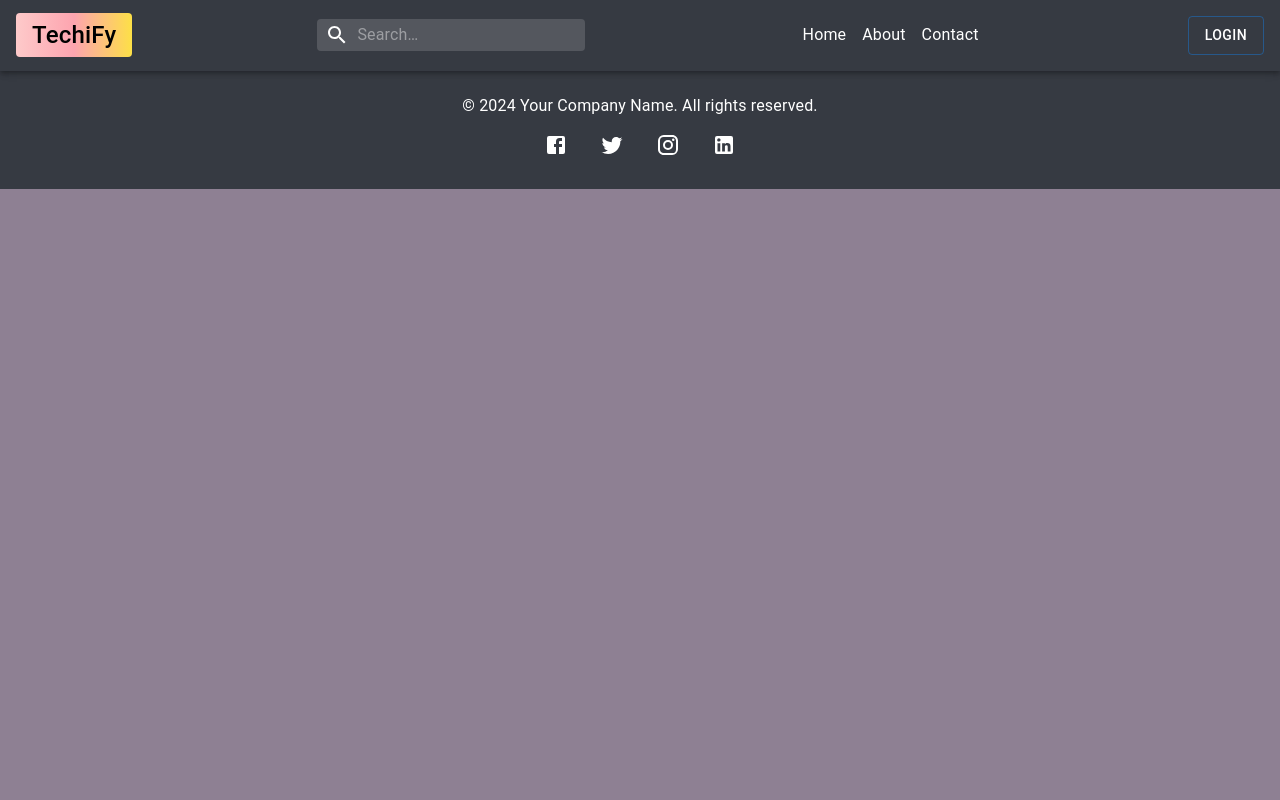
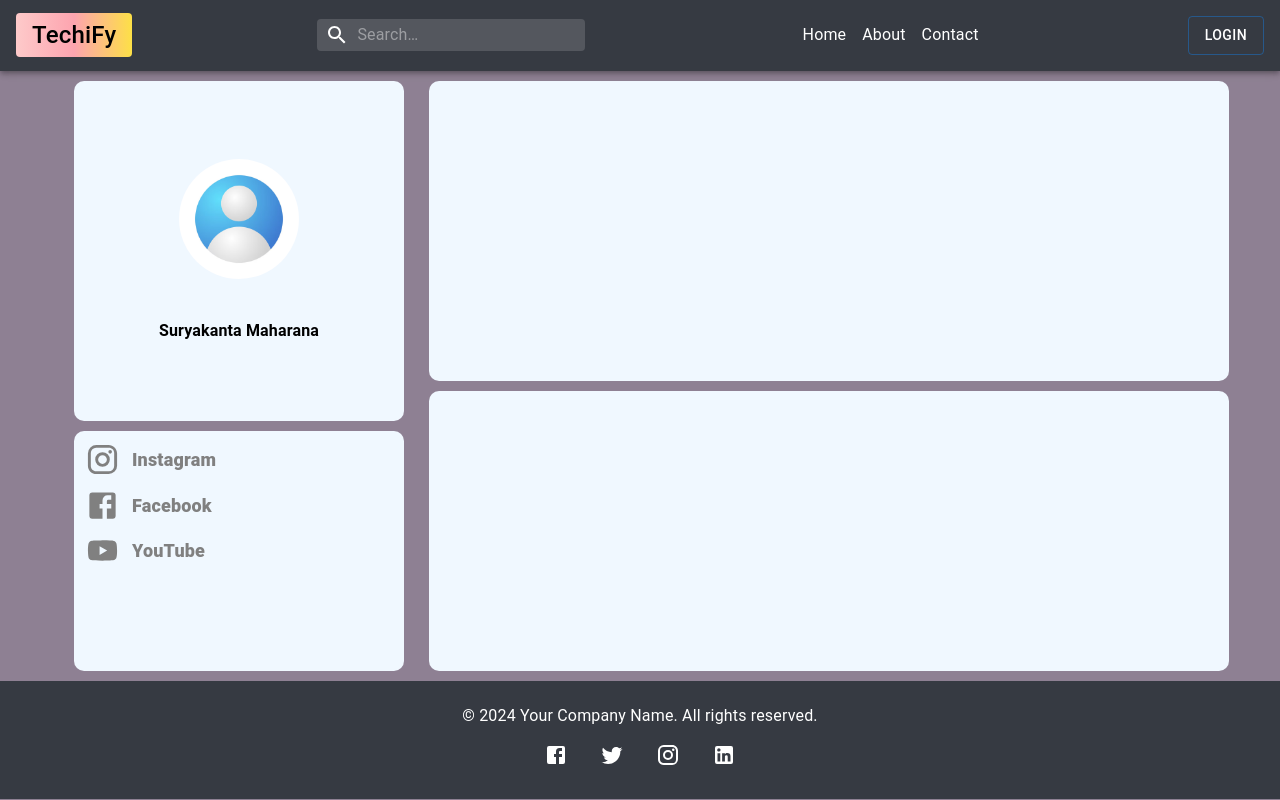
Before and after one commit to 9090856788/Blog-Application, a React (Vite) app in the folder Client/: page /UserProfile in a window 1280 px wide. Built offline with nearby package versions, Linux system fonts and the light colour scheme.

Commit message:
Profile adding

```diff
--- a/Client/src/App.jsx
+++ b/Client/src/App.jsx
@@ -9,12 +9,14 @@ import Contact from "./pages/ContactUs";
 import SignUp from "./pages/SignUp.jsx";
 import Login from "./pages/Login.jsx";
 import ForgotPassword from "./pages/ForgotPassword.jsx";
+import UserProfile from "./components/UserProfile"
 
 const App = () => {
   return (
     <BrowserRouter>
       <Header />
       <Routes>
+        <Route exact path="/UserProfile"  element={<UserProfile/>}/>
         <Route exact path="/" element={<Home />} />
         <Route exact path="/about" element={<About />} />
         <Route exact path="/contact" element={<Contact />} />
--- /dev/null
+++ b/Client/src/components/UserProfile.jsx
@@ -0,0 +1,133 @@
+import React from "react";
+import { Container, Box, Avatar, Typography } from "@mui/material";
+import InstagramIcon from "@mui/icons-material/Instagram";
+import FacebookIcon from "@mui/icons-material/Facebook";
+import YouTubeIcon from "@mui/icons-material/YouTube";
+
+const UserProfile = () => {
+  return (
+    <>
+      <Container
+        sx={{
+          height: "auto",
+          display: "flex",
+          alignItems: "center",
+          justifyContent: "space-around",
+          gap : "15px",
+        }}
+      >
+        <Box>
+          <Box
+            sx={{
+              borderRadius: "10px",
+              display: "flex",
+              alignItems: "center",
+              justifyContent: "center",
+              flexDirection: "column",
+              gap: "40px",
+              bgcolor: "rgb(240, 248, 255)",
+              height: "340px",
+              width: "330px",
+              margin: "10px",
+              padding: "5px",
+            }}
+          >
+            <Avatar
+              alt="Profile logo"
+              src="././public/Avtar.jpg"
+              sx={{ width: "120px", height: "auto" }}
+            ></Avatar>
+            <Typography sx={{ color: "black", fontWeight: "700" }}>
+              Suryakanta Maharana
+            </Typography>
+          </Box>
+
+          <Box
+            sx={{
+              borderRadius: "10px",
+              display: "flex",
+              alignItems: "baseline",
+              justifyContent: "baseline",
+              flexDirection: "column",
+              bgcolor: "rgb(240, 248, 255)",
+              height: "240px",
+              width: "330px",
+              margin: "10px",
+              padding: "5px",
+            }}
+          >
+            <Typography
+              sx={{
+                color: "#808080",
+                margin: "6px",
+                display: "flex",
+                alignItems: "center",
+                justifyContent: "center",
+                gap: "12px",
+              }}
+            >
+              <InstagramIcon sx={{ fontSize: "35px" }} />{" "}
+              <Typography sx={{ fontSize: "18px", fontWeight: "900" }}>
+                Instagram{" "}
+              </Typography>
+            </Typography>
+
+            <Typography
+              sx={{
+                color: "#808080",
+                margin: "5px",
+                display: "flex",
+                alignItems: "center",
+                justifyContent: "center",
+                gap: "12px",
+              }}
+            >
+              <FacebookIcon sx={{ fontSize: "35px" }} />{" "}
+              <Typography sx={{ fontSize: "18px", fontWeight: "900" }}>
+                Facebook{" "}
+              </Typography>
+            </Typography>
+            <Typography
+              sx={{
+                color: "#808080",
+                margin: "5px",
+                display: "flex",
+                alignItems: "center",
+                justifyContent: "center",
+                gap: "12px",
+              }}
+            >
+              <YouTubeIcon sx={{ fontSize: "35px" }} />{" "}
+              <Typography sx={{ fontSize: "18px", fontWeight: "900" }}>
+                YouTube{" "}
+              </Typography>
+            </Typography>
+          </Box>
+        </Box>
+
+        <Box
+          sx={{ display: "flex", flexDirection: "column", gap: "10px" }}
+        >
+          <Box
+            sx={{
+              bgcolor: "rgb(240, 248, 255)",
+              borderRadius: "10px",
+              height: "300px",
+              width: "800px",
+            }}
+          ></Box>
+          <Box
+            sx={{
+              bgcolor: "rgb(240, 248, 255)",
+              borderRadius: "10px",
+              height: "280px",
+              width: "800px",
+            }}
+          />
+        </Box>
+      </Container>
+    </>
+  );
+};
+
+export default UserProfile;
```
Also changed, not shown: Client/public/Avtar.jpg (added).
